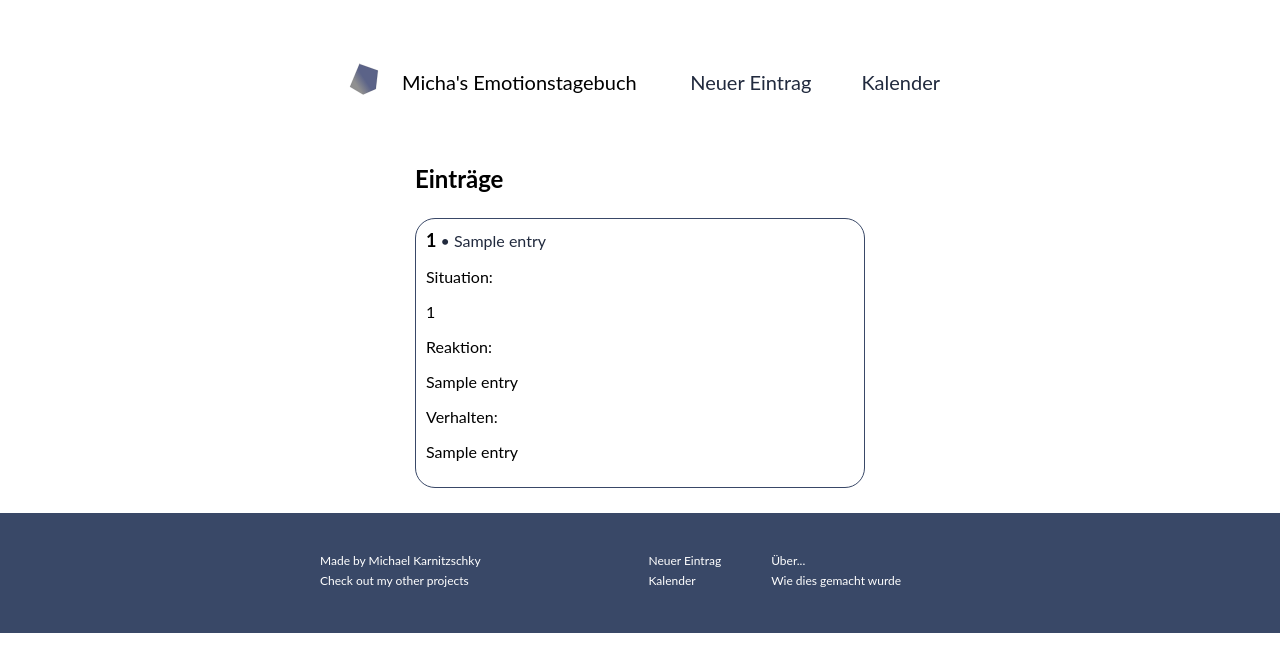
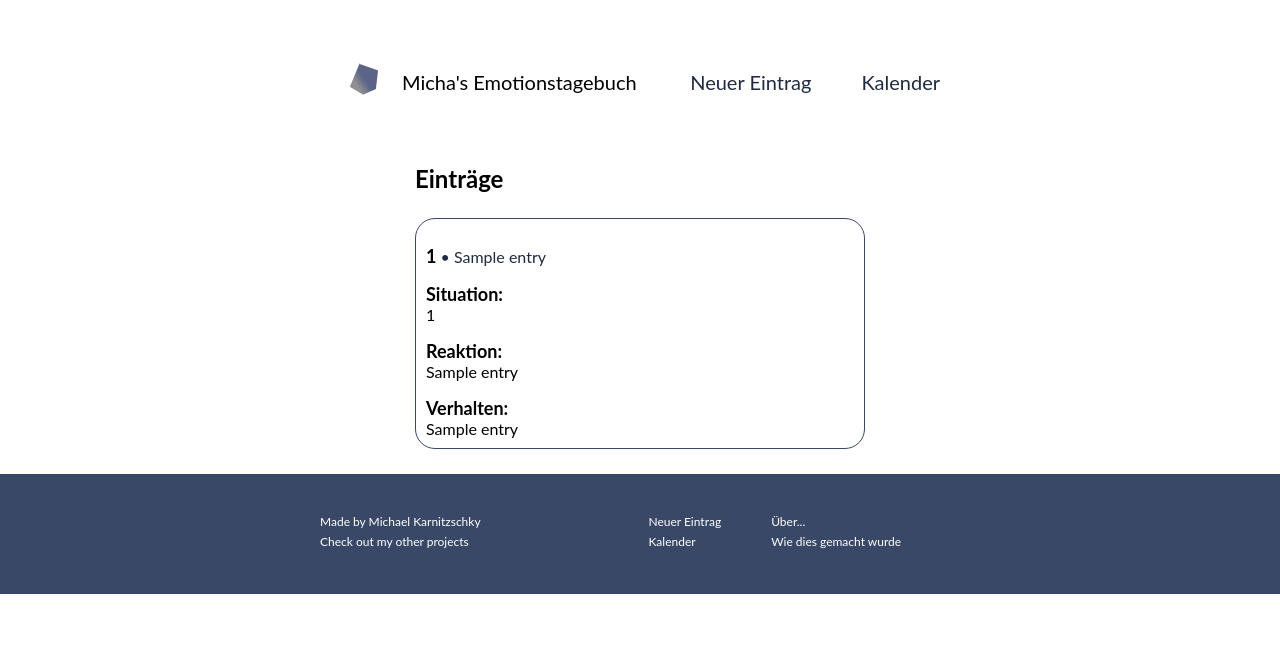
Before and after one commit to skizz666/Emotionstagebuch, a Flask app: template templates/home.html in a window 1280 px wide. Shown: the top 672 px of the page. Run offline with Flask 3, Linux system fonts and the light colour scheme; the template is opened without the code that fills it: most values are stand-ins (such as "Sample title", 1, 10 or a date in 2020).

Commit message:
Changed some margins

```diff
--- a/app.py
+++ b/app.py
@@ -4,6 +4,7 @@ from flask import Flask, render_template, request
 from pymongo import MongoClient
 from dotenv import load_dotenv
 import gunicorn
+
 
 load_dotenv()
 
--- a/static/css/styles.css
+++ b/static/css/styles.css
@@ -101,6 +101,11 @@ body {
     padding: 10px;
 }
 
+.kategorie__content {
+    font-weight: bold;
+    font-size: 18px;
+}
+
 .entry__title {
     display: inline;
     font-size: 18px;
@@ -157,3 +162,12 @@ body {
 .footer__item:hover {
     text-decoration: underline;
 }
+
+.entry_part {
+    margin-top: 1em;
+}
+
+p {
+  margin-top: 0em ;
+  margin-bottom: 0em ;
+}
```
